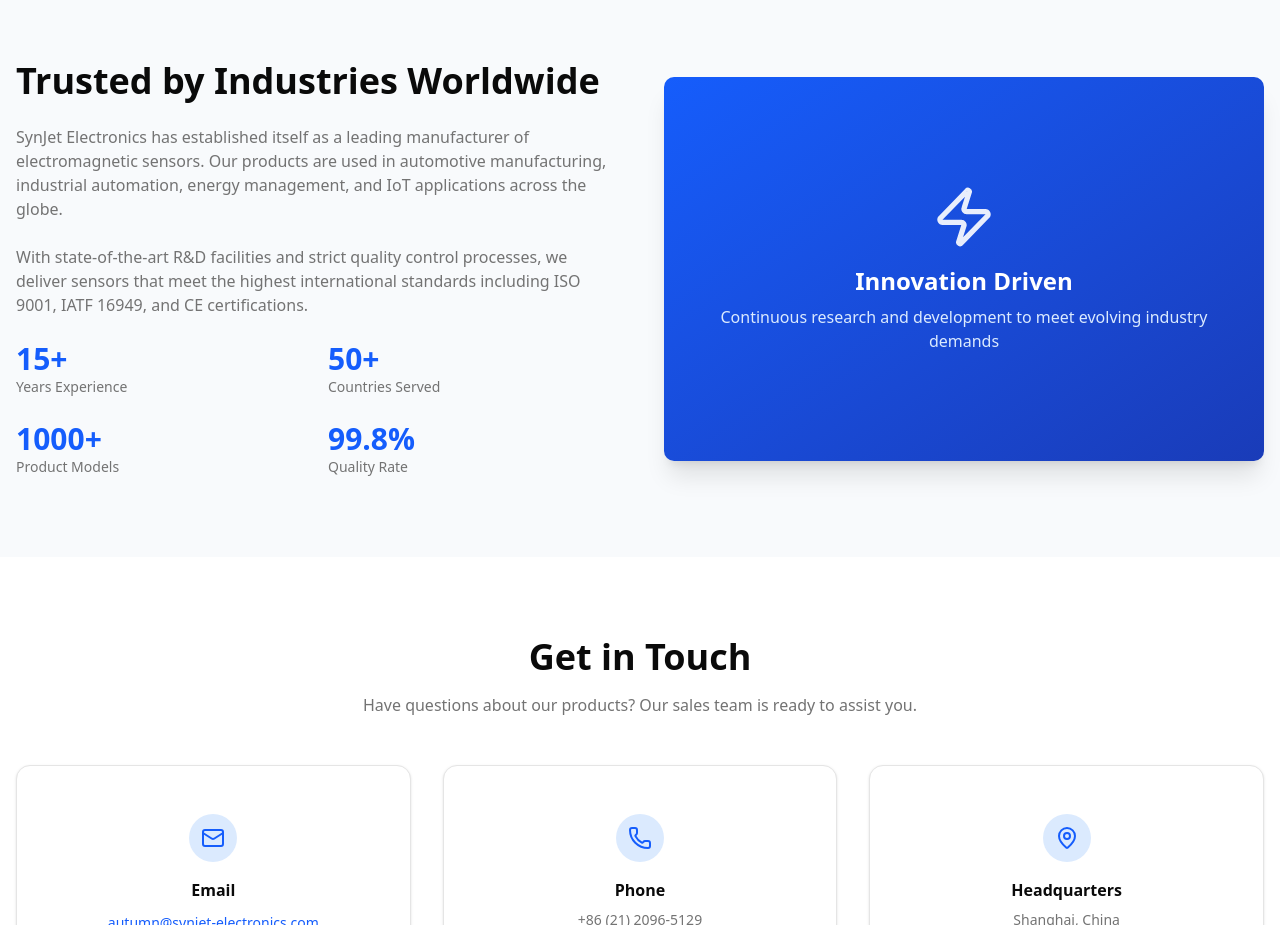
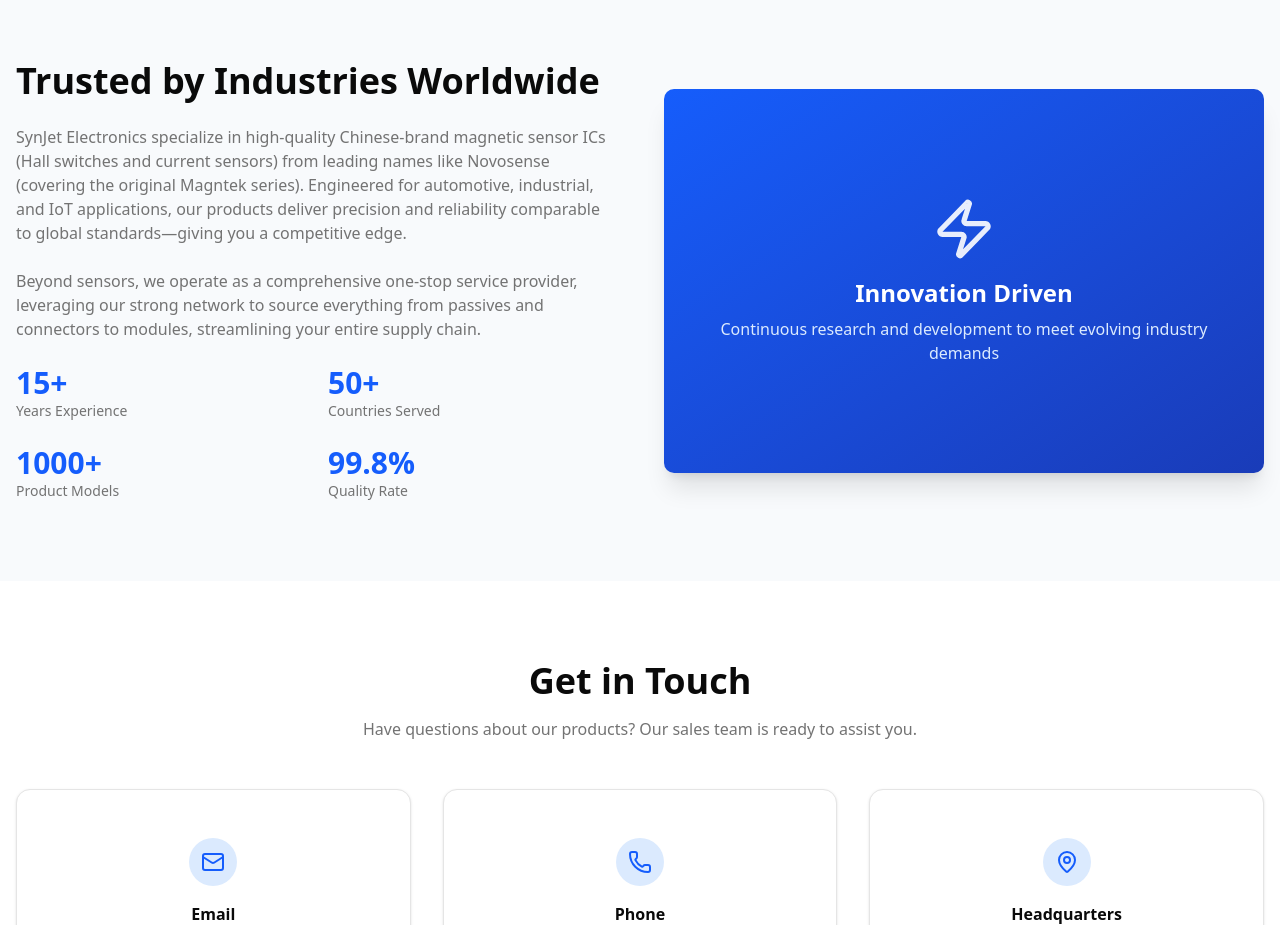
Before and after one commit to lee-synjet/synjet-electronics-website, a Next.js app: page / in a window 1280 px wide. Shown: the part 2300-3225 px from the top of the page. Built offline with nearby package versions, Linux system fonts and the light colour scheme.

Commit message:
feat: update company description in About section
- Replace old company description with new content
- Highlight Chinese-brand magnetic sensor ICs specialization
- Emphasize Novosense partnership and Magntek series
- Add one-stop service provider positioning
- Include supply chain network advantages

```diff
--- a/src/app/page.tsx
+++ b/src/app/page.tsx
@@ -217,14 +217,16 @@
                 Trusted by Industries Worldwide
               </h2>
               <p className="text-muted-foreground mb-6">
-                SynJet Electronics has established itself as a leading manufacturer
-                of electromagnetic sensors. Our products are used in automotive manufacturing,
-                industrial automation, energy management, and IoT applications across the globe.
+                SynJet Electronics specialize in high-quality Chinese-brand magnetic sensor ICs
+                (Hall switches and current sensors) from leading names like Novosense (covering
+                the original Magntek series). Engineered for automotive, industrial, and IoT
+                applications, our products deliver precision and reliability comparable to global
+                standards—giving you a competitive edge.
               </p>
               <p className="text-muted-foreground mb-6">
-                With state-of-the-art R&D facilities and strict quality control processes,
-                we deliver sensors that meet the highest international standards including
-                ISO 9001, IATF 16949, and CE certifications.
+                Beyond sensors, we operate as a comprehensive one-stop service provider, leveraging
+                our strong network to source everything from passives and connectors to modules,
+                streamlining your entire supply chain.
               </p>
               <div className="grid grid-cols-2 gap-6">
                 <div>
```
